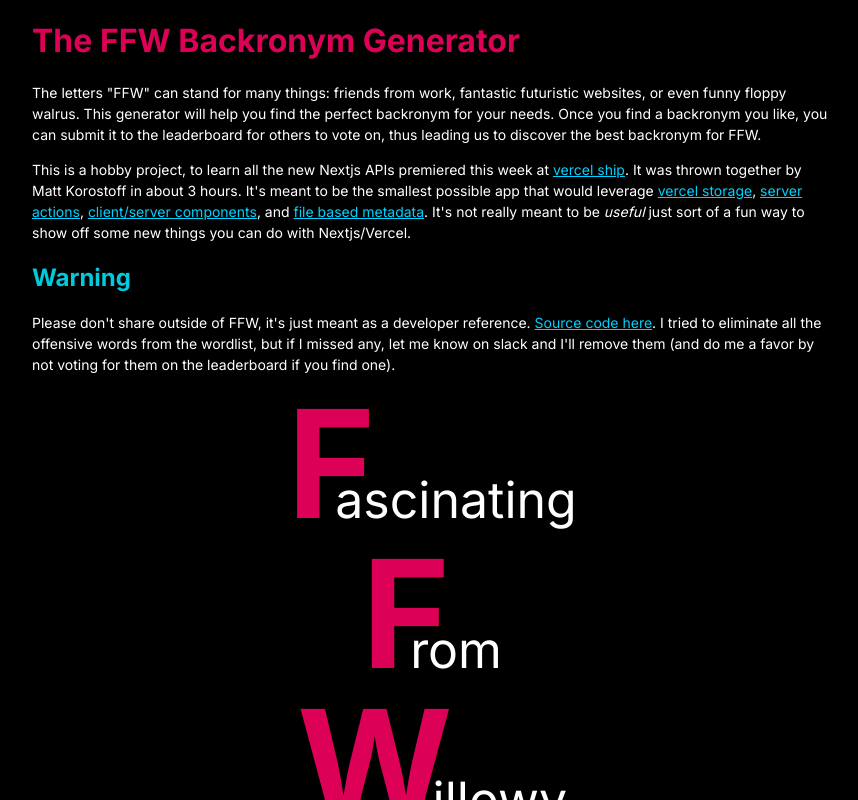
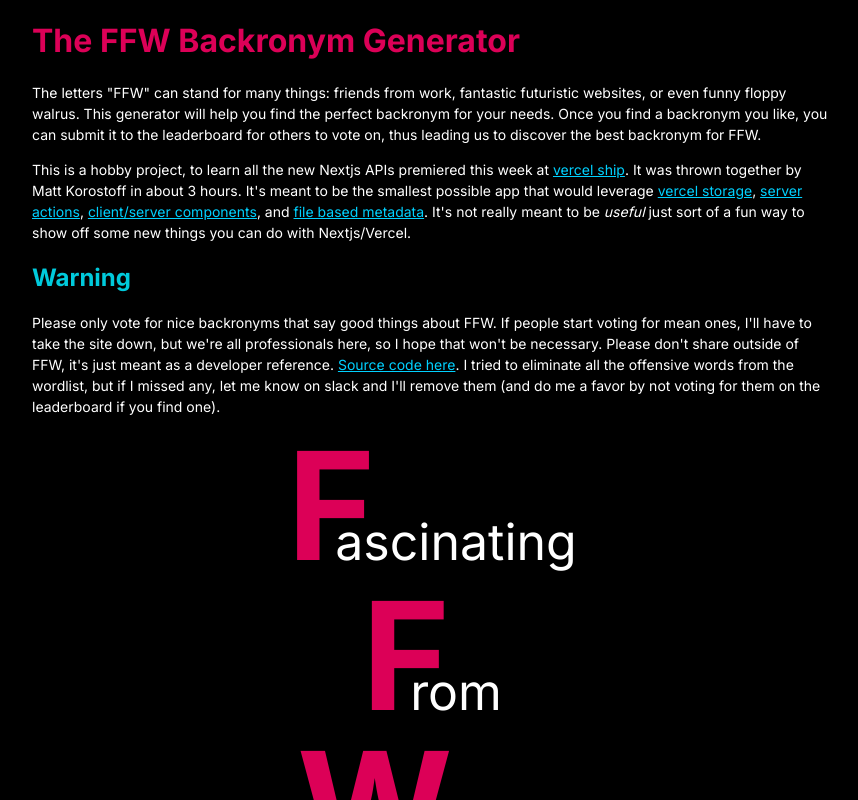
Before and after one commit to MKorostoff/backronym-generator, a Next.js app: page / in a window 1280 px wide. Shown: the top 800 px of the page, without its empty margins (208-1066 px from the left). Built offline with nearby package versions, Linux system fonts and the light colour scheme; no server answers; the database is empty.

Commit message:
Improve intro

```diff
--- a/src/app/components/intro.tsx
+++ b/src/app/components/intro.tsx
@@ -11,7 +11,7 @@ export default function Intro() {
       </p>
       <h2>Warning</h2>
       <p className="intro-text">
-      Please don't share outside of FFW, it's just meant as a developer reference. <a href="https://github.com/MKorostoff/backronym-generator">Source code here</a>. I tried to eliminate all the offensive words from the wordlist, but if I missed any, let me know on slack and I'll remove them (and do me a favor by not voting for them on the leaderboard if you find one).
+      Please only vote for nice backronyms that say good things about FFW. If people start voting for mean ones, I'll have to take the site down, but we're all professionals here, so I hope that won't be necessary. Please don't share outside of FFW, it's just meant as a developer reference. <a href="https://github.com/MKorostoff/backronym-generator">Source code here</a>. I tried to eliminate all the offensive words from the wordlist, but if I missed any, let me know on slack and I'll remove them (and do me a favor by not voting for them on the leaderboard if you find one).
       </p>
     </div>
   )
```
